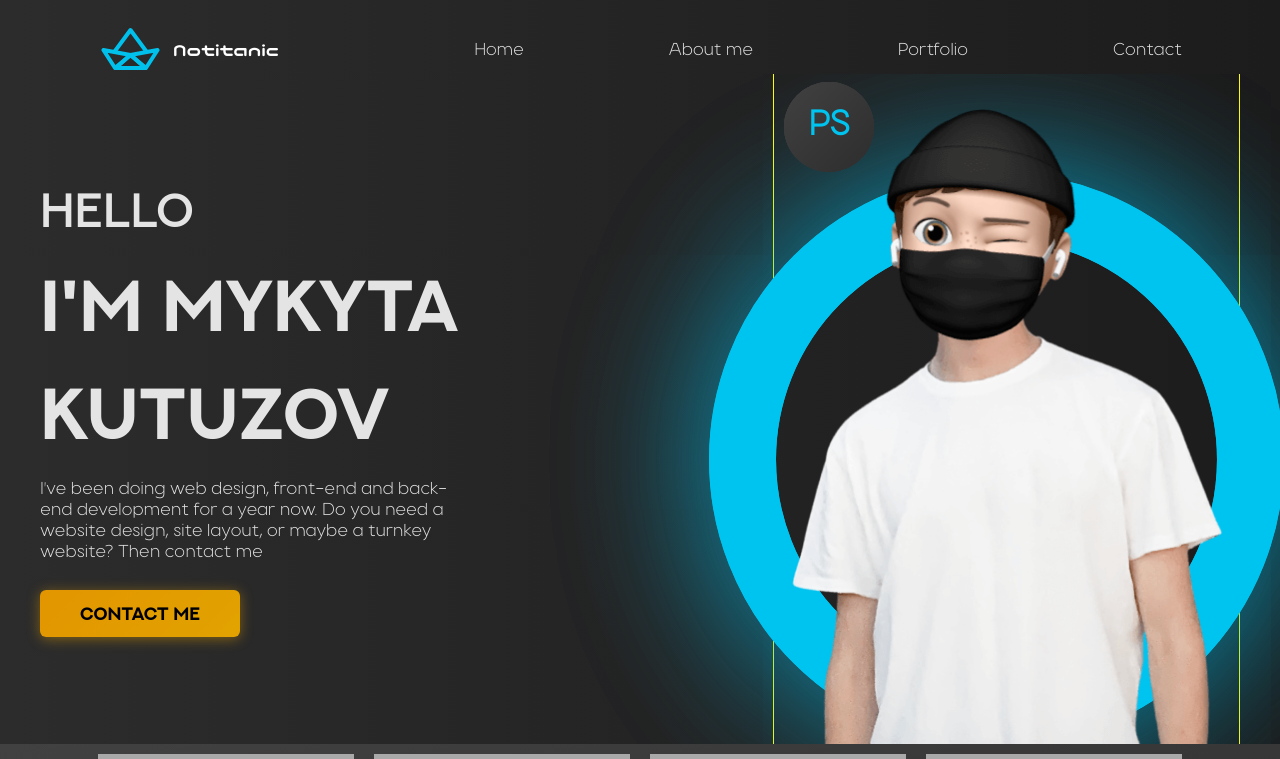
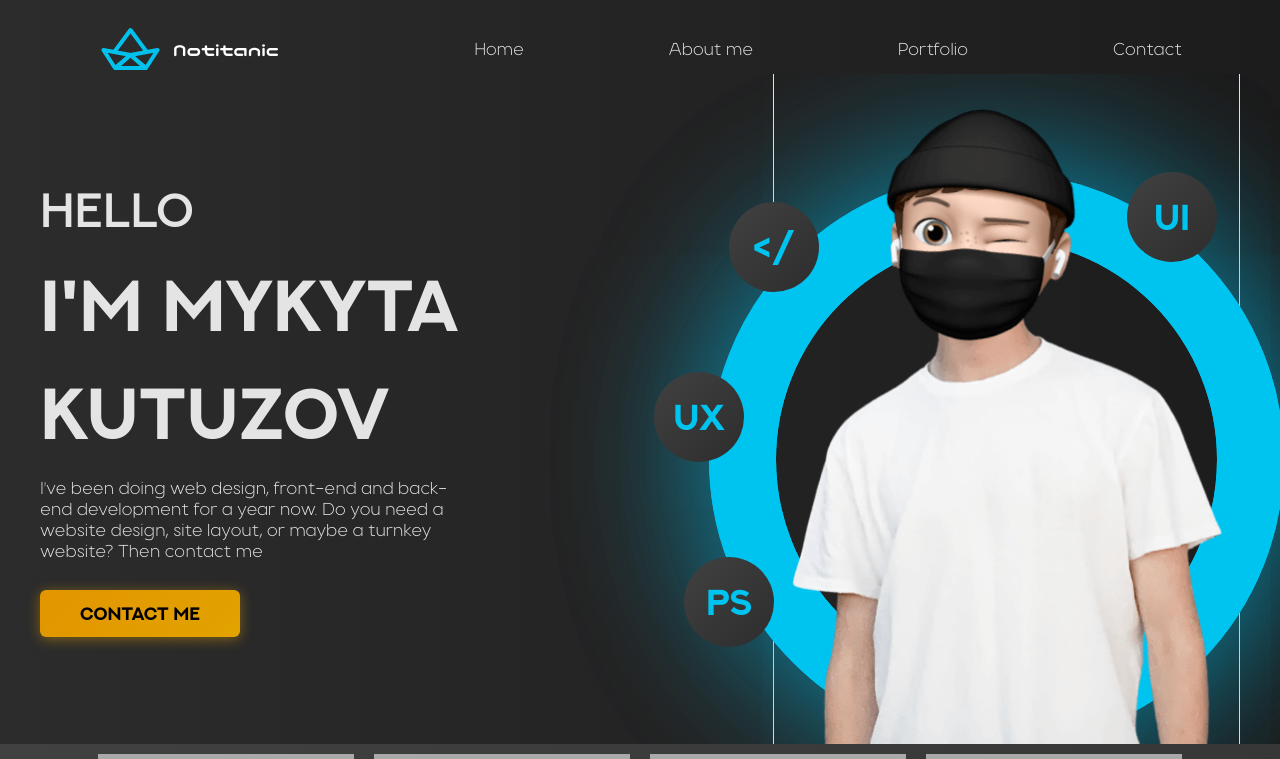
Before and after one commit to Kytyzovns/portfolio-start-project-main, a React app: page / in a window 1280 px wide. Shown: the top 759 px of the page. Built offline with nearby package versions, Linux system fonts and the light colour scheme; a web font is replaced by a local one.

Commit message:
finished main

```diff
--- a/src/layout/sections/main/Circle.tsx
+++ b/src/layout/sections/main/Circle.tsx
@@ -1,8 +1,11 @@
 import styled from "styled-components";
+import {theme} from "../../../styles/Theme";
 
 type CircleProps = {
     top?: string;
     left?: string;
+    right?: string;
+    bottom?: string;
 }
 export const Circle = styled.div<CircleProps>`
     width: 90px;
@@ -13,11 +16,22 @@ export const Circle = styled.div<CircleProps>`
     justify-content: center;
     align-items: center;
     position: absolute;
-    top: ${props => props.top || "10px"};
-    left: ${props => props.left || "10px"};
-    p {
+    top: ${props => props.top};
+    left: ${props => props.left};
+    right: ${props => props.right};
+    bottom: ${props => props.bottom};
+
+    span {
+        font-family: Next-art, sans-serif;
         font-weight: 700;
         font-size: 36px;
-        color: #00c4f0;
+        color: ${theme.colors.accent};
+    }
+
+    p {
+        vertical-align: middle;
+        font-weight: 700;
+        font-size: 36px;
+        color: ${theme.colors.accent};
     }
 `
--- a/src/layout/sections/main/Main.tsx
+++ b/src/layout/sections/main/Main.tsx
@@ -31,20 +31,20 @@ export const Main = () => {
 
                         <StyledCircle/>
 
-                        <Circle>
-                            <p>UI</p>
+                        <Circle top={"100px"} right={"22px"}>
+                            <CircleText>UI</CircleText>
                         </Circle>
 
-                        <Circle>
-                            <p>{"</"}</p>
+                        <Circle left={"-45px"} top={"130px"}>
+                            <span>{"</"}</span>
                         </Circle>
 
-                        <Circle>
-                            <p>UX</p>
+                        <Circle left={"-120px"} top={"300px"}>
+                            <span>UX</span>
                         </Circle>
 
-                        <Circle>
-                            <p>PS</p>
+                        <Circle left={"-90px"} bottom={"100px"}>
+                            <span>PS</span>
                         </Circle>
                     </PhotoContainer>
                 </FlexWrapper>
@@ -53,6 +53,9 @@ export const Main = () => {
     );
 };
 
+const CircleText = styled.span`
+    height: fit-content;
+`
 const StyledBtn = styled.button`
     font-family: Next-art, sans-serif;
     border-radius: 6px;
```
